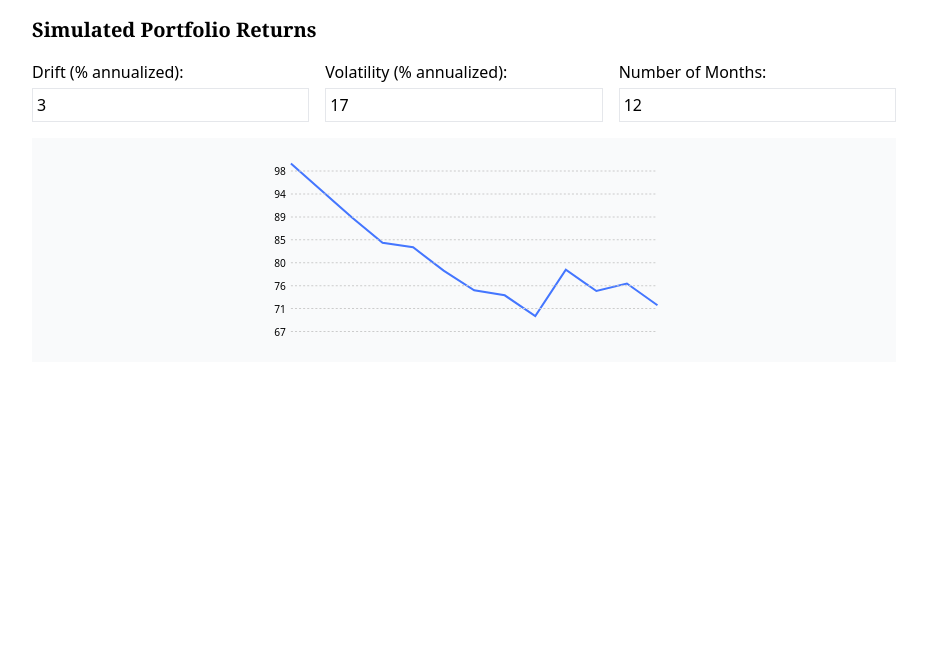
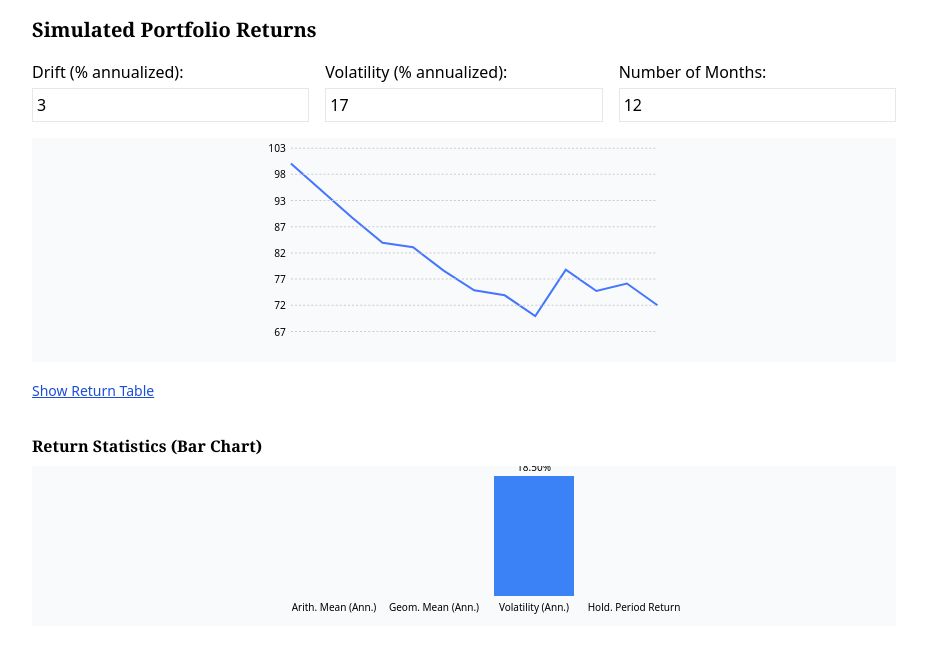
Before and after one commit to PaulReadCFA/lm1_los2, a React (Vite) app: page / in a window 1280 px wide. Shown: the top 652 px of the page, without its empty margins (176-1103 px from the left). Built offline with nearby package versions, Linux system fonts and the light colour scheme; the HTML template or start-up script is replaced by a standard one.

Commit message:
Update App.jsx
Bernd enhancements added

```diff
--- a/src/App.jsx
+++ b/src/App.jsx
@@ -6,8 +6,8 @@
 // ✅ 2. Label y-axis
 // ✅ Already present: y-axis has numerical labels; no action needed unless further labeling is required.
 
-// 🔲 3. Remove or toggle "Return Table"
-// ❌ Not implemented yet. Consider adding a toggle button to show/hide.
+// ✅ 3. Remove or toggle "Return Table"
+// ✅ Implemented: added toggle button to show/hide the Return Table.
 
 // ✅ 4. Make y-axis dynamic based on cumulative data
 // ✅ Implemented: uses min/max with padding for better scaling.
@@ -15,8 +15,8 @@
 // ✅ 5. Add input constraints
 // ✅ Implemented: drift (0-50%), volatility (0-100%), months (1-120).
 
-// 🔲 6. Convert Return Statistics to chart
-// ❌ Not implemented yet. Consider bar chart for comparison.
+// ✅ 6. Convert Return Statistics to chart
+// ✅ Implemented: displays key return statistics in a bar chart format.
 
 // ✅ 7. Omit 0% return for Month 0
 // ✅ Implemented: cell is blank instead of showing 0%.
@@ -37,6 +37,7 @@ export default function SimulatedReturnsTool() {
   const [returnData, setReturnData] = useState([]);
   const [stats, setStats] = useState({});
   const [chartKey, setChartKey] = useState(0);
+  const [showReturnTable, setShowReturnTable] = useState(false);
 
   function simulateReturns() {
     let returns = [];
@@ -99,7 +100,10 @@ export default function SimulatedReturnsTool() {
           <input type="number" min="1" max="120" value={months} onChange={e => setMonths(Number(e.target.value))} className="border p-1 w-full" />
         </div>
       </div>
+
       {cumulativeData.length > 0 && (
+        <>
+          {/* Portfolio Value Chart */}
           <svg viewBox="0 0 420 220" className="w-full h-56 bg-gray-50">
             <g transform="translate(40,10)">
               {(() => {
@@ -120,8 +124,8 @@ export default function SimulatedReturnsTool() {
                       strokeWidth="2"
                       points={cumulativeData.map((d, i) => `${xScale(i)},${yScale(d)}`).join(' ')}
                     />
-                  {[0.2, 0.4, 0.6, 0.8, 1.0, 1.2, 1.4, 1.6].map((_, i) => {
-                    const val = fixedMin + i * ((fixedMax - fixedMin) / 8);
+                    {[...Array(8)].map((_, i) => {
+                      const val = fixedMin + i * ((fixedMax - fixedMin) / 7);
                       const y = yScale(val);
                       return (
                         <g key={i}>
@@ -135,6 +139,85 @@ export default function SimulatedReturnsTool() {
               })()}
             </g>
           </svg>
+
+          {/* Return Table Toggle */}
+          <div className="mt-4">
+            <button
+              onClick={() => setShowReturnTable(!showReturnTable)}
+              className="text-sm text-blue-700 underline"
+            >
+              {showReturnTable ? 'Hide Return Table' : 'Show Return Table'}
+            </button>
+          </div>
+
+          {/* Return Table */}
+          {showReturnTable && (
+            <div className="mt-4">
+              <h2 className="font-semibold font-serif">Returns Table</h2>
+              <table className="table-auto border w-full text-sm">
+                <thead>
+                  <tr>
+                    <th className="border px-2 py-1 w-20 font-mono text-right">Month</th>
+                    {labels.map((label, i) => (
+                      <th key={i} className="border px-2 py-1 w-20 font-mono text-right">{label}</th>
+                    ))}
+                  </tr>
+                </thead>
+                <tbody>
+                  <tr>
+                    <td className="border px-2 py-1 font-mono text-right font-semibold">Portfolio Return (%)</td>
+                    {returnData.map((val, i) => (
+                      <td key={i} className="border px-2 py-1 font-mono text-right">
+                        {val === null ? '' : val.toFixed(2)}
+                      </td>
+                    ))}
+                  </tr>
+                  <tr>
+                    <td className="border px-2 py-1 font-mono text-right font-semibold">Cumulative Value</td>
+                    {cumulativeData.map((val, i) => (
+                      <td key={i} className="border px-2 py-1 font-mono text-right">
+                        {val.toFixed(2)}
+                      </td>
+                    ))}
+                  </tr>
+                </tbody>
+              </table>
+            </div>
+          )}
+
+          {/* Return Statistics Chart */}
+          <div className="mt-8">
+            <h2 className="font-semibold font-serif mb-2">Return Statistics (Bar Chart)</h2>
+            <svg viewBox="0 0 420 160" className="w-full h-40 bg-gray-50">
+              {(() => {
+                const statsArray = [
+                  { label: 'Arith. Mean (Ann.)', value: stats.arithMeanAnnual * 100 },
+                  { label: 'Geom. Mean (Ann.)', value: stats.geomMeanAnnual * 100 },
+                  { label: 'Volatility (Ann.)', value: stats.volatilityAnnual * 100 },
+                  { label: 'Hold. Period Return', value: stats.holdingPeriod * 100 }
+                ];
+                const max = Math.max(...statsArray.map(d => d.value));
+                const barWidth = 80;
+                const gap = 20;
+                const chartHeight = 120;
+                return (
+                  <g transform="translate(40,10)">
+                    {statsArray.map((d, i) => {
+                      const height = (d.value / max) * chartHeight;
+                      return (
+                        <g key={i} transform={`translate(${i * (barWidth + gap)},0)`}>
+                          <rect x="0" y={chartHeight - height} width={barWidth} height={height} fill="#3b82f6" />
+                          <text x={barWidth / 2} y={chartHeight + 15} textAnchor="middle" fontSize="10">{d.label}</text>
+                          <text x={barWidth / 2} y={chartHeight - height - 5} textAnchor="middle" fontSize="10">{d.value.toFixed(2)}%</text>
+                        </g>
+                      );
+                    })}
+                  </g>
+                );
+              })()}
+            </svg>
+          </div>
+        </>
       )}
     </div>
   );
```
Lines whose indentation alone changed are shown as unchanged.
